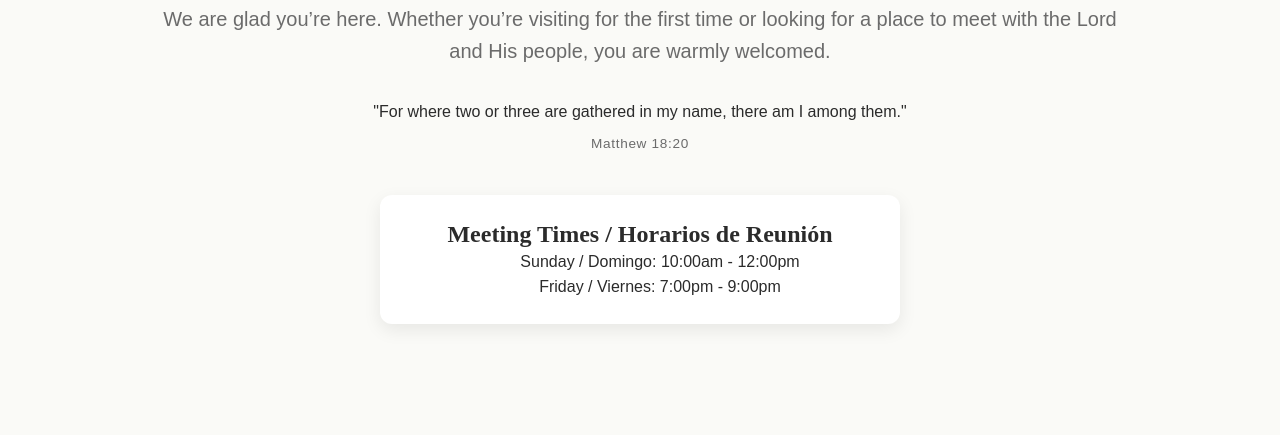
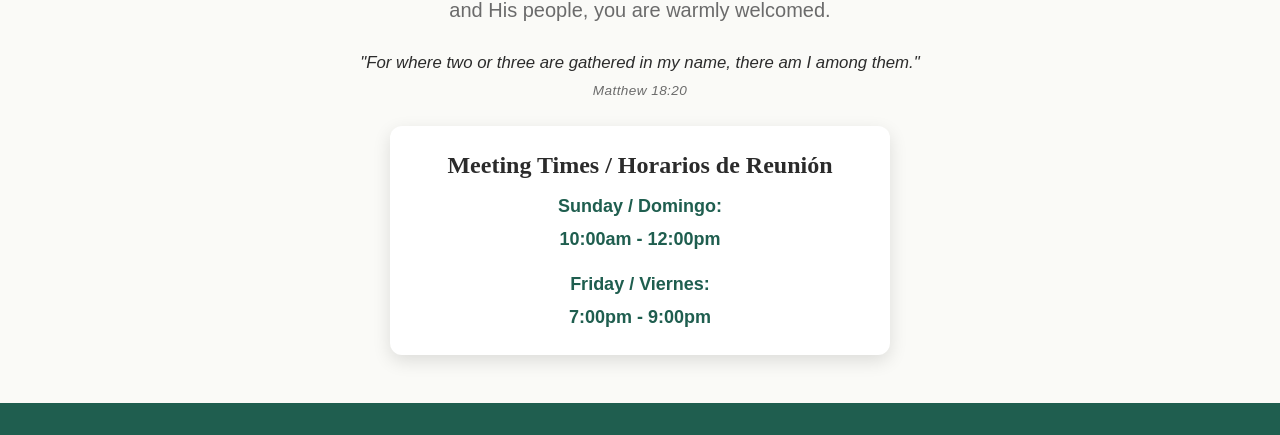
Before and after one commit to 15deleow/church-in-prosser, a plain HTML site: page index.html in a window 1280 px wide. Shown: the part 414-849 px from the top of the page. Before the commit the page ends 818 px from the top, so only its background shows below. Drawn offline with Linux system fonts and the light colour scheme.

Commit message:
Finishes welcome section and meeting times card

```diff
--- a/css/index.css
+++ b/css/index.css
@@ -2,8 +2,9 @@
     text-align: center;
     display: flex;
     flex-direction: column;
-    gap: 0.15rem;
-    margin-bottom: 16px;
+    gap: var(--space-2xs);
+    margin-bottom: var(--space-xs);
+    line-height: 1.1;
 }
 
 /* Spanish (primary) */
@@ -25,36 +26,41 @@
 
 .welcome-section {
     text-align: center;
-    padding-top: 40px;
+    padding-top: var(--space-2xl);
+    padding-bottom: var(--space-2xl);
 }
 
 .welcome-message {
+    max-width: 1000px;
+    margin-left: auto;
+    margin-right: auto;
     font-size: clamp(1rem, 2.5vw, 1.25rem);
     color: var(--color-text-secondary);
-    margin-bottom:32px;
+    margin-bottom: var(--space-lg);
 }
 
 .welcome-verse {
-    max-width: 700px;
-    margin: 1rem auto 0.5rem auto;
+    max-width: 800px;
+    margin: 0 auto var(--space-lg) auto;
+    padding-left: 0;
+    border-left: none;
+    text-align: center;
     font-style: italic;
-    color: var(--color-text-secondary);
-    font-size: clamp(0.95rem, 2vw, 1.1rem);
+    color: var(--color-text-main);
+    font-size: clamp(0.95rem, 2vw, 1.05rem);
     line-height: 1.6;
-    border-left: 3px solid var(--color-accent);
-    padding-left: 1rem;
-    text-align: left;
 }
 
 .welcome-quote {
-    margin-bottom: 8px;
+    margin: 0;
 }
 
-.welcome-verse-reference{
+.welcome-verse-reference {
+    margin-top: var(--space-2xs);
+    margin-bottom: 0;
     font-size: 0.85rem;
+    letter-spacing: 0.03em;
     color: var(--color-text-secondary);
-    letter-spacing: 0.05em;
-    margin-bottom: 40px;
 }
 
 .section--first {
@@ -63,11 +69,49 @@
 
 .meeting-card {
     margin: 0 auto;
-    margin-top: 0; /* spacing already handled above */
-    padding: 24px 20px;
-    max-width: 520px;
+    max-width: 500px;
+    padding: var(--space-lg);         /* 24px */
+    border-radius: var(--border-radius-large);
+    box-shadow: var(--shadow-medium);
+    background-color: var(--color-white);
+}
 
-    background: var(--color-white);
-    border-radius: 12px;
-    box-shadow: 0 6px 18px rgba(0,0,0,0.08);
+.meeting-times {
+    list-style: none;
+    padding: 0;
+    margin: 0;
 }
+
+.meeting-times li {
+    font-size: 15px;
+}
+
+.meeting-times li + li {
+    margin-top: var(--space-md);
+}
+
+.meeting-times strong {
+    display: block;
+    color: var(--color-text-secondary);
+    font-weight: 600;
+}
+
+.meeting-times li span {
+    display: block;
+    font-size: 18px;
+    font-weight: 700;
+    color: var(--color-primary);
+    margin-top: var(--space-2xs);
+}
+
+.meeting-card-title {
+    font-family: var(--font-heading);
+    font-size: clamp(1rem, 3vw, 1.5rem);
+    color: var(--color-text-main);
+    margin-bottom: var(--space-sm);
+    line-height: 1.25;
+}
+
+.events-section {
+    padding-top: var(--space-xl);
+}
--- a/css/style.css
+++ b/css/style.css
@@ -1,88 +1,51 @@
 :root {
-    /* =========================================
-                    Colors
-    ========================================= */
-    /* Primary Colors */
+    /* Colors */
     --color-primary: #1F5E4F;
-    /* Forest Green */
     --color-primary-dark: #17483D;
-    /* Dark Green (hover/active) */
-
-    /* Accent */
     --color-accent: #D4A437;
-    /* Warm Gold */
-
-    /* Backgrounds */
     --color-background: #FAFAF7;
-    /* Soft Warm White */
     --color-section: #F1F1ED;
-    /* Light Warm Gray */
-
-    /* Optional Highlight */
     --color-highlight: #E8F2EF;
-    /* Soft Green Tint */
-
-    /* Text Colors */
     --color-text-main: #2B2B2B;
-    /* Charcoal */
     --color-text-secondary: #6B6B6B;
-    /* Muted Gray */
-
-    /* Neutral */
     --color-white: #FFFFFF;
 
-    /* =========================================
-                    Typography
-    ========================================= */
+    /* Typography */
     --font-heading: "Merriweather", serif;
     --font-body: "Source Sans 3", sans-serif;
     --line-height-base: 1.6;
     --font-size-base: 16px;
 
-    /* =========================================
-                    Layout
-    ========================================= */
-
+    /* Layout */
     --container-width: clamp(1000px, 70vw, 1400px);
     --container-padding: 20px;
-
     --section-spacing-desktop: 80px;
     --section-spacing-tablet: 70px;
     --section-spacing-mobile: 50px;
 
+    /* Spacing */
+    --space-2xs: 4px;
+    --space-xs: 8px;
+    --space-sm: 12px;
+    --space-md: 16px;
+    --space-lg: 24px;
+    --space-xl: 32px;
+    --space-2xl: 48px;
+    --space-3xl: 64px;
+    --space-4xl: 80px;
 
-    /* =========================================
-                Spacing Scale
-    ========================================= */
-
-    --space-xs: 5px;
-    --space-sm: 10px;
-    --space-md: 20px;
-    --space-lg: 40px;
-    --space-xl: 80px;
-
-    /* =========================================
-                    Buttons
-    ========================================= */
-
+    /* Buttons */
     --button-height: 48px;
     --button-height-large: 60px;
-
     --button-padding-x: 24px;
     --button-padding-y: 14px;
 
-
-    /* =========================================
-                Borders & Radius
-    ========================================= */
+    /* Borders & Radius */
     --border-radius-small: 4px;
     --border-radius-medium: 8px;
     --border-radius-large: 12px;
 
-
-    /* =========================================
-                        Shadows
-    ========================================= */
+    /* Shadows */
     --shadow-soft: 0 2px 6px rgba(0, 0, 0, 0.08);
     --shadow-medium: 0 6px 18px rgba(0, 0, 0, 0.12);
 }
@@ -107,7 +70,8 @@ html {
 /* Base body Styles */
 body {
     min-height: 100vh;
-    margin: 0;
+    display: flex;
+    flex-direction: column;
     background-color: var(--color-background);
     color: var(--color-text-main);
     font-family: var(--font-body);
@@ -115,6 +79,11 @@ body {
     line-height: var(--line-height-base);
     text-rendering: optimizeLegibility;
     -webkit-font-smoothing: antialiased;
+}
+
+html, body {
+    min-height: 100%;
+    margin: 0;
 }
 
 /* Media Defaults */
@@ -250,7 +219,7 @@ small {
 .hero-band {
     position: relative;
     width: 100%;
-    height: clamp(180px, 24vh, 320px);
+    height: clamp(160px, 20vh, 260px);
     background-image: url("../assets/images/church_front_landscape.jpg");
     background-size: cover;
     background-position: center 80%;
@@ -508,5 +477,15 @@ small {
 }
 
 .site-main {
-    background-color: var(--color-background);
+    flex: 1;
+    display: flex;
+    flex-direction: column;
 }
+
+.site-footer {
+    background-color: var(--color-primary);
+    color: var(--color-white);
+    text-align: center;
+    padding: var(--space-md) 0;
+    font-size: 0.9rem;
+}
--- a/index.html
+++ b/index.html
@@ -62,19 +62,21 @@
                 <p class="welcome-message">
                     We are glad you’re here. Whether you’re visiting for the first time or looking for a place to meet with the Lord and His people, you are warmly welcomed.
                 </p>
-                <blockquote class="welcome-quote">
-                    <p>"For where two or three are gathered in my name, there am I among them."</p>
-                </blockquote>
-                <p class="welcome-verse-reference">Matthew 18:20</p>
+                <div class="welcome-verse">
+                    <blockquote class="welcome-quote">
+                        <p>"For where two or three are gathered in my name, there am I among them."</p>
+                    </blockquote>
+                    <p class="welcome-verse-reference">Matthew 18:20</p>
+                </div>
                 <div class="meeting-card">
                     <h2 class="meeting-card-title">Meeting Times / Horarios de Reunión</h2>
                     <ul class="meeting-times">
                         <li class="meeting-time-item">
-                            <span class="meeting-day">Sunday / Domingo:</span>
+                            <strong><span class="meeting-day">Sunday / Domingo:</span></strong>
                             <span class="meeting-time">10:00am - 12:00pm</span>
                         </li>
                         <li class="meeting-time-item">
-                            <span class="meeting-day">Friday / Viernes:</span>
+                            <strong><span class="meeting-day">Friday / Viernes:</span></strong>
                             <span class="meeting-time">7:00pm - 9:00pm</span>
                         </li>
                     </ul>
```
